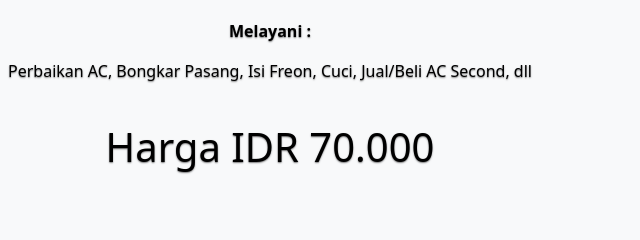
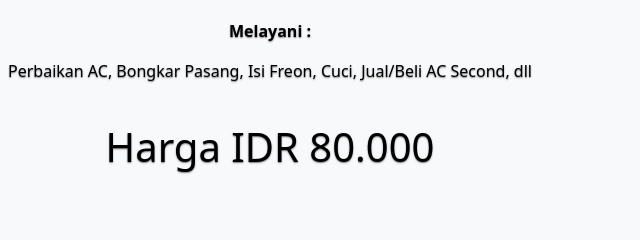
Before and after one commit to coorporates/pay-tehnik, a plain HTML site: page index.html in a window 1280 px wide. Shown: the part 1540-1780 px from the top of the page, 370-1010 px from the left. Drawn offline with nearby package versions, Linux system fonts and the light colour scheme.

Commit message:
merubah harga di html

```diff
--- a/index.html
+++ b/index.html
@@ -161,7 +161,7 @@
                 <p><strong>Melayani :</strong></p>
                 <p>Perbaikan AC, Bongkar Pasang, Isi Freon, Cuci, Jual/Beli AC Second, dll</p>
                 <br />
-                <h1>Harga IDR 70.000</h1>
+                <h1>Harga IDR 80.000</h1>
               </div>
             </div>
           </div>
```
